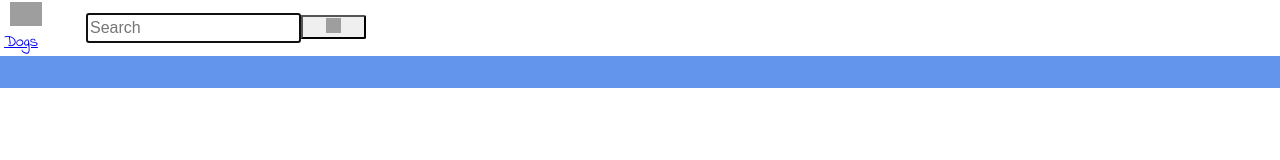
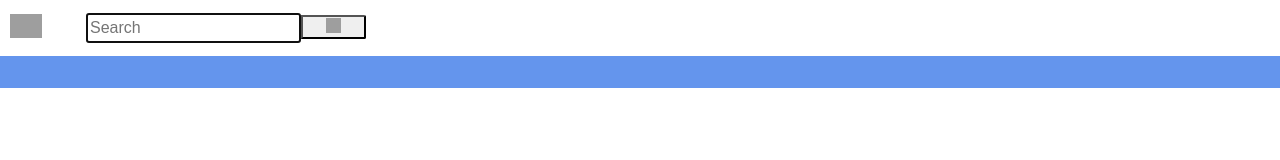
Before and after one commit to dnsomoano/youtube-react, a React (Create React App) app: page /search/ in a window 1280 px wide. Shown: the top 160 px of the page. Built offline with nearby package versions, Linux system fonts and the light colour scheme; grey boxes are pictures that could not be loaded.

Commit message:
Added info in readme and formatted date.

```diff
--- a/src/App.css
+++ b/src/App.css
@@ -21,6 +21,7 @@
 
 .header-font {
   font-family: "Indie Flower", cursive;
+  text-decoration: none;
 }
 
 .container {
--- a/src/App.js
+++ b/src/App.js
@@ -15,7 +15,7 @@ function App() {
         <div className="container">
           <Link to={`/`}>
             <img className="App-logo logo-container" src={logo} alt="logo" />
-            <header className="header-font">Dogs</header>
+            {/* <header className="header-font">Dogs</header> */}
           </Link>
           <Search />
         </div>
```
Also changed, not shown: 1 other file (tests, documents, lock files or other folders).
